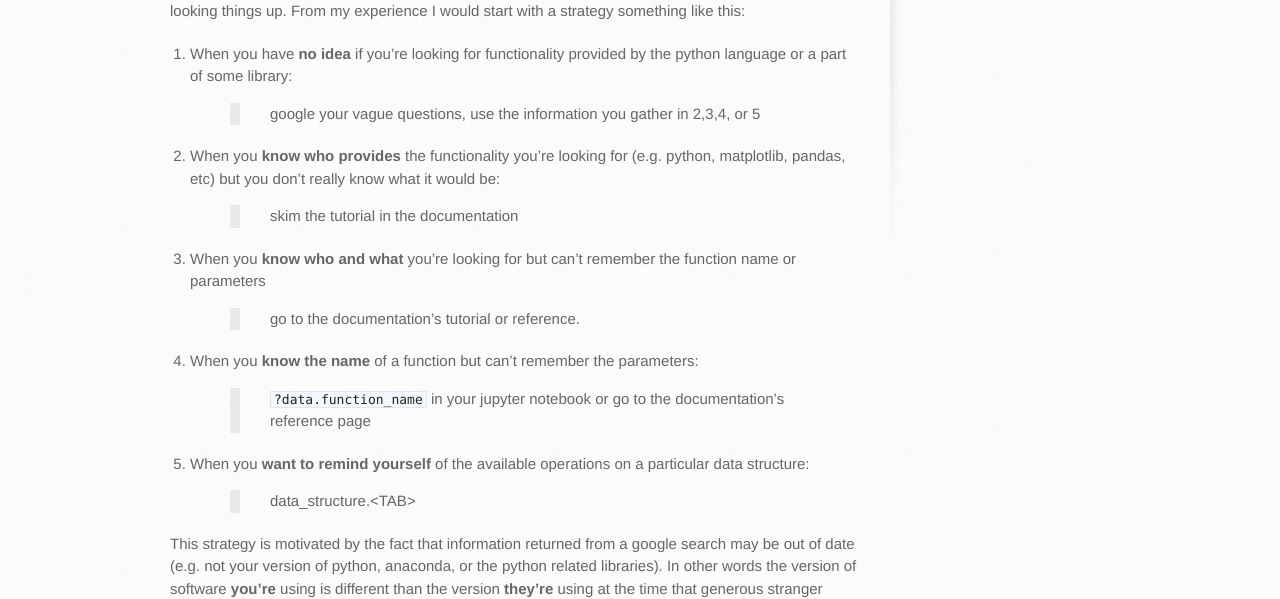
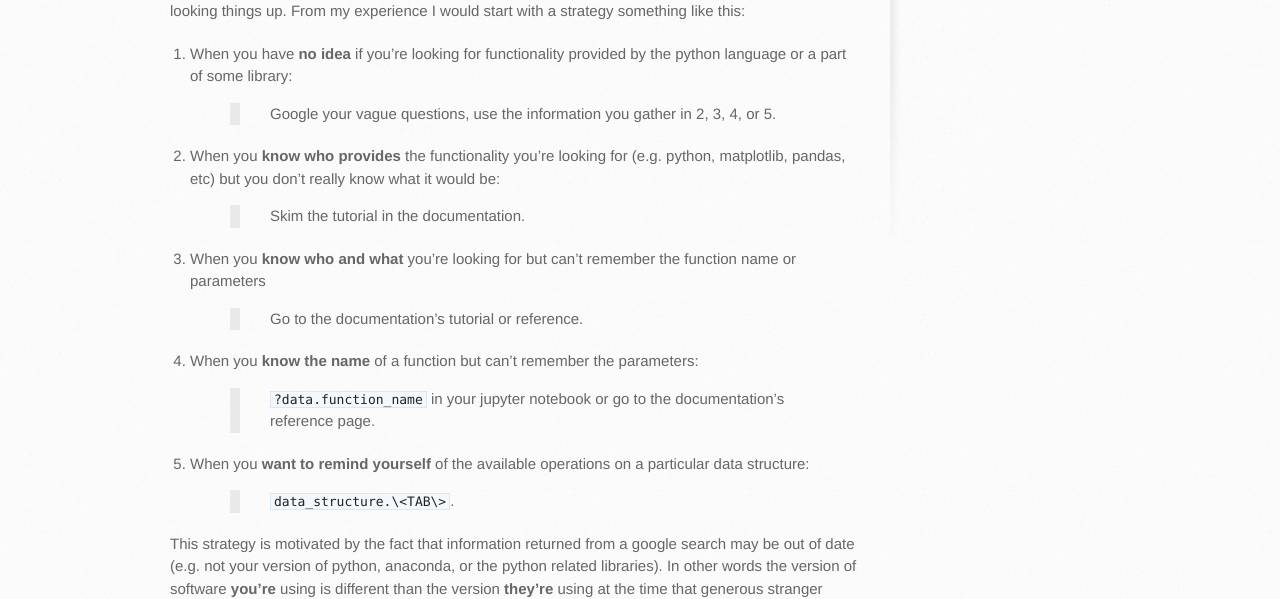
Before and after one commit to philstutorials/philstutorials.github.io, a Jekyll site: the page built from DATA601.md, in a window 1280 px wide. Shown: the part 497-1096 px from the top of the page. Built offline with Jekyll 4.4.1, drawn with Linux system fonts in a browser that asks for light colours; our own code applies the rules of GitHub Pages for plain Markdown files.

```diff
--- a/DATA601.md
+++ b/DATA601.md
@@ -11,19 +11,19 @@ Drop-in help: Friday: 5:00pm-7:00pm (ICT 517)
 When you're writing your own code in a jupyter notebook it's useful to develop your own heuristic for looking things up. From my experience I would start with a strategy something like this:
 
 1. When you have **no idea** if you're looking for functionality provided by the python language or a part of some library:
->google your vague questions, use the information you gather in 2,3,4, or 5
+ > Google your vague questions, use the information you gather in 2, 3, 4, or 5.
 
 2. When you **know who provides** the functionality you're looking for (e.g.  python, matplotlib, pandas, etc) but you don't really know what it would be:
- > skim the tutorial in the documentation
+ > Skim the tutorial in the documentation.
 
 3. When you **know who and what** you're looking for but can't remember the function name or parameters
- > go to the documentation's tutorial or reference.
+ > Go to the documentation's tutorial or reference.
 
 4. When you **know the name** of a function but can't remember the parameters:
- > `?data.function_name` in your jupyter notebook or go to the documentation's reference page
+ > `?data.function_name` in your jupyter notebook or go to the documentation's reference page.
 
 5. When you **want to remind yourself** of the available operations on a particular data structure:
- > data_structure.\<TAB\>
+  > `data_structure.\<TAB\>`.
 
 
 This strategy is motivated by the fact that information returned from a google search may be out of date (e.g. not your version of python, anaconda, or the python related libraries).
```
